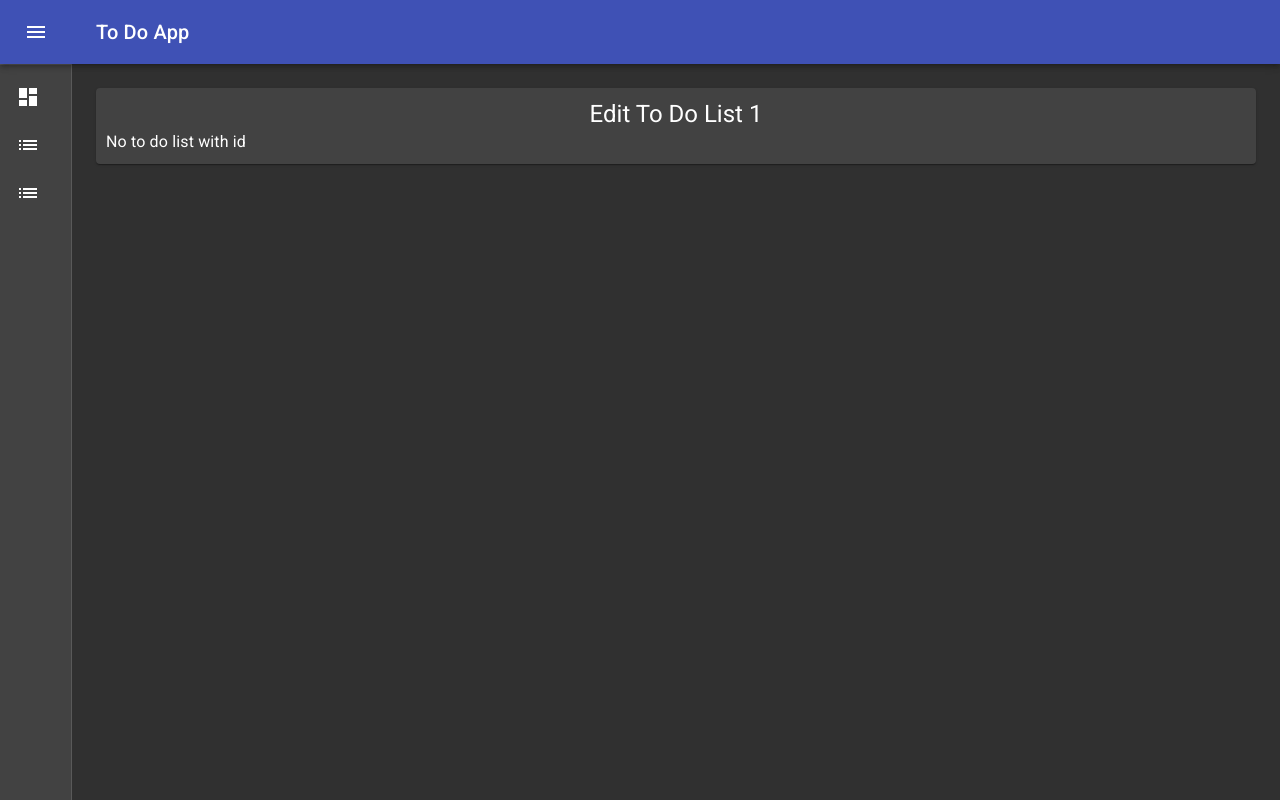
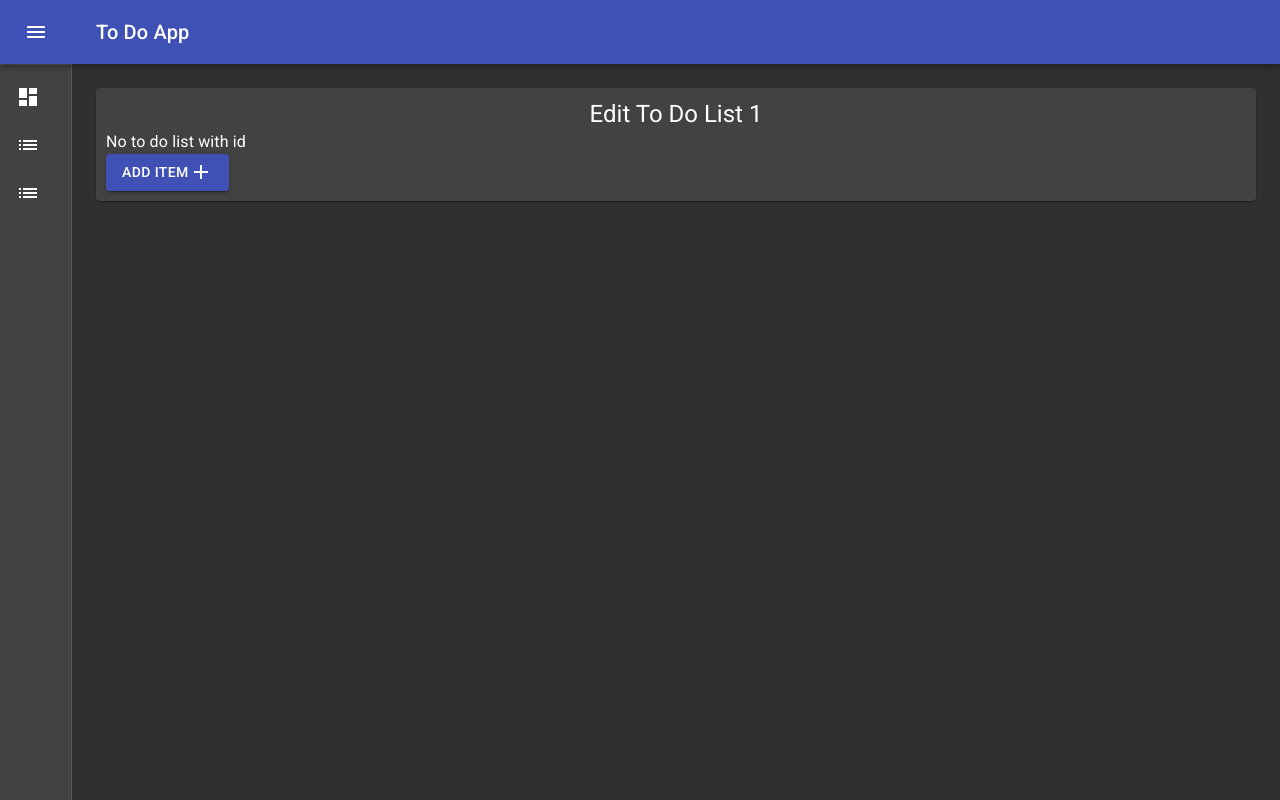
Before and after one commit to cwiswell/ToDoFrontEnd, a React (Create React App) app: page /todo/edit/1 in a window 1280 px wide. Built offline with nearby package versions, Linux system fonts and the light colour scheme.

Commit message:
Add button to to do form

```diff
--- a/src/to-do-components/to-do-form.tsx
+++ b/src/to-do-components/to-do-form.tsx
@@ -1,7 +1,8 @@
 import React, { Fragment, useState } from 'react';
-import { Paper, Typography } from '@material-ui/core';
+import { Paper, Typography, Button } from '@material-ui/core';
 import { GetToDo } from '../libs/to-do-data-service';
 import ToDoList from '../interfaces/todo-list';
+import AddIcon from '@material-ui/icons/Add';
 
 type TParams = { id?: number }
 
@@ -17,28 +18,35 @@ type ToDoFormProps = {
 }
 
 const ToDoForm: React.FC<ToDoFormProps> = (props) => {
-    const [data, setData] = useState<ToDoList | null>(null);
+    const [data, setData] = useState<ToDoList | null>({} as ToDoList);
 
     const id = props.match.params.id;
     const title = id === undefined ? "Add To Do List" : `Edit To Do List ${id}`;
 
-    if(props.match.params.id !== undefined){
-        GetToDo(props.match.params.id).then((data)=>{
+    if (props.match.params.id !== undefined) {
+        GetToDo(props.match.params.id).then((data) => {
             setData(data);
         });
     }
 
     const body = data == null && id !== undefined ?
-        (<Typography> No to do list with id</Typography>):
-        (<Typography> Data goes here</Typography>)
+        (<Typography> No to do list with id</Typography>) :
+        (<Typography> Data goes here</Typography>);
+
+    const addItem = () => {
+        console.log("add Item");
+    };
 
     return (
         <Fragment>
-            <Paper style={{padding:'10px'}}>
-                <Typography variant="h5" component="h3" style={{textAlign: 'center'}}>
+            <Paper style={{ padding: '10px' }}>
+                <Typography variant="h5" component="h3" style={{ textAlign: 'center' }}>
                     {title}
                 </Typography>
                 {body}
+                <Button variant="contained" color="primary" onClick={addItem} >
+                    Add Item <AddIcon />
+                </Button>
             </Paper>
         </Fragment>
     );
```
